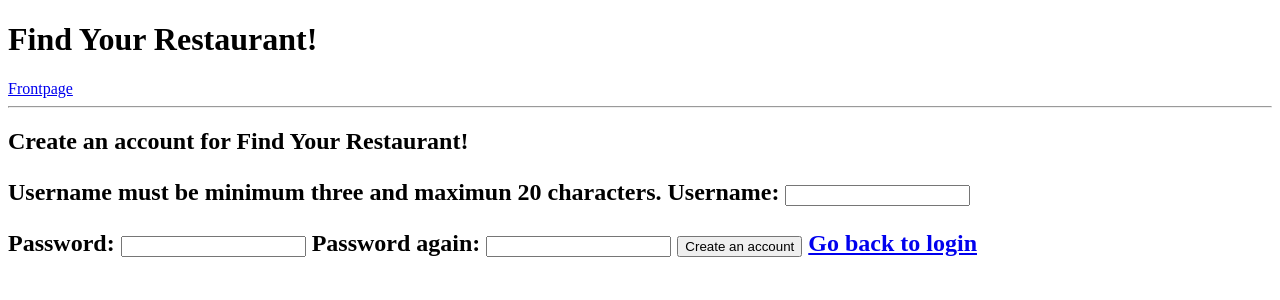
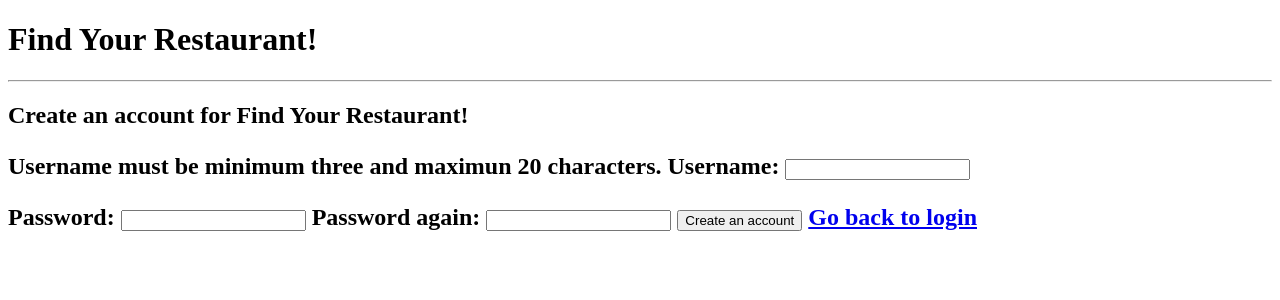
Before and after one commit to katjamva/tsoha-ravintolasovellus, a Flask app: page /register in a window 1280 px wide. Shown: the top 300 px of the page. Run offline with Flask 3, Linux system fonts and the light colour scheme; parts of the project's set-up code (start-up, migrations or seed data) failed here and were passed over.

Commit message:
Update layout

```diff
--- a/templates/layout.html
+++ b/templates/layout.html
@@ -2,7 +2,6 @@
 <meta name="viewport" content="width=device-width, initial-scale=1">
 <title>Find Your Restaurant! -{% block title %}{% endblock%}</title>
 <h1>Find Your Restaurant!</h1>
-<a href="/">Frontpage</a>
 <!--<a href="/register">Register</a>-->
 <hr>
 {% block content %}{% endblock %}
```
